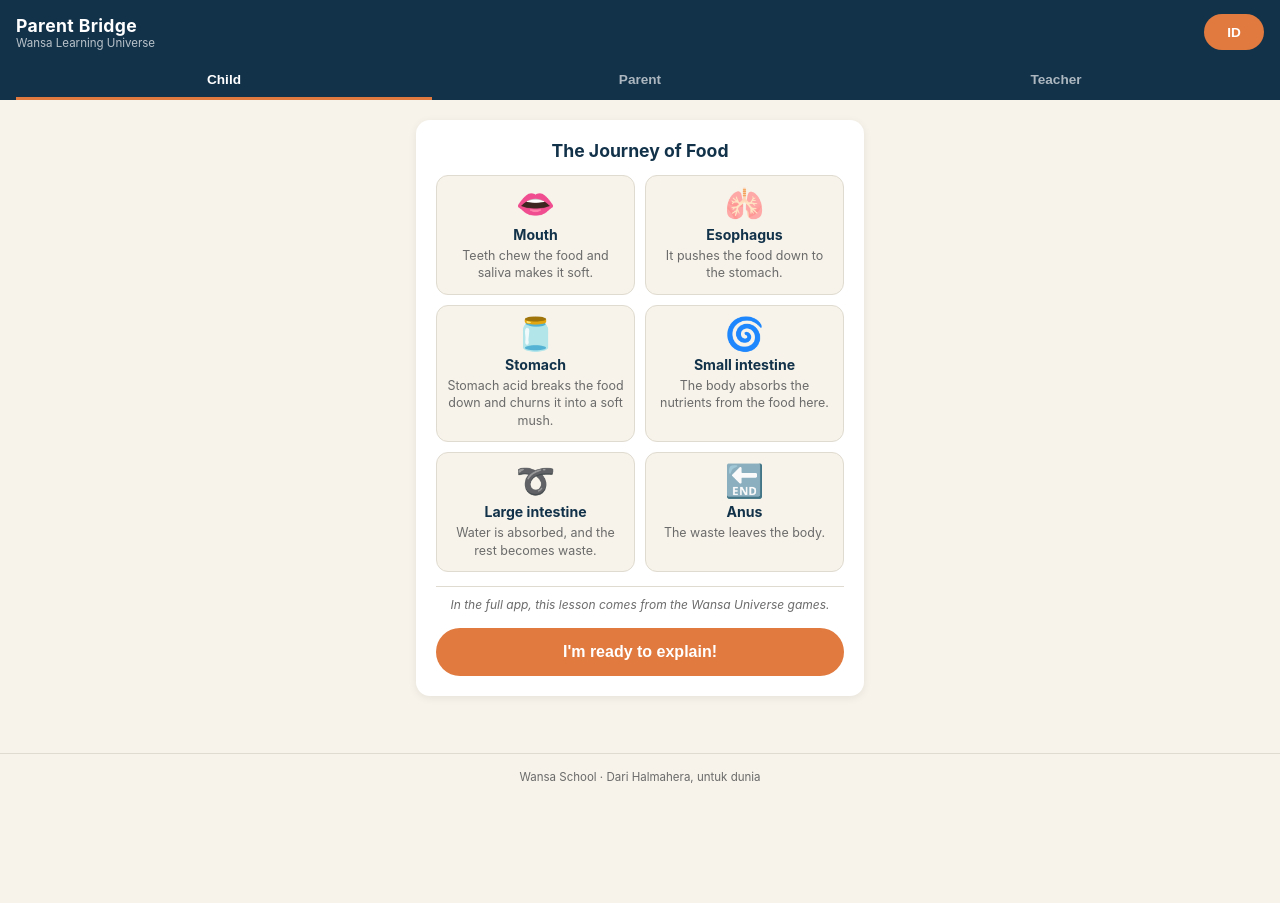
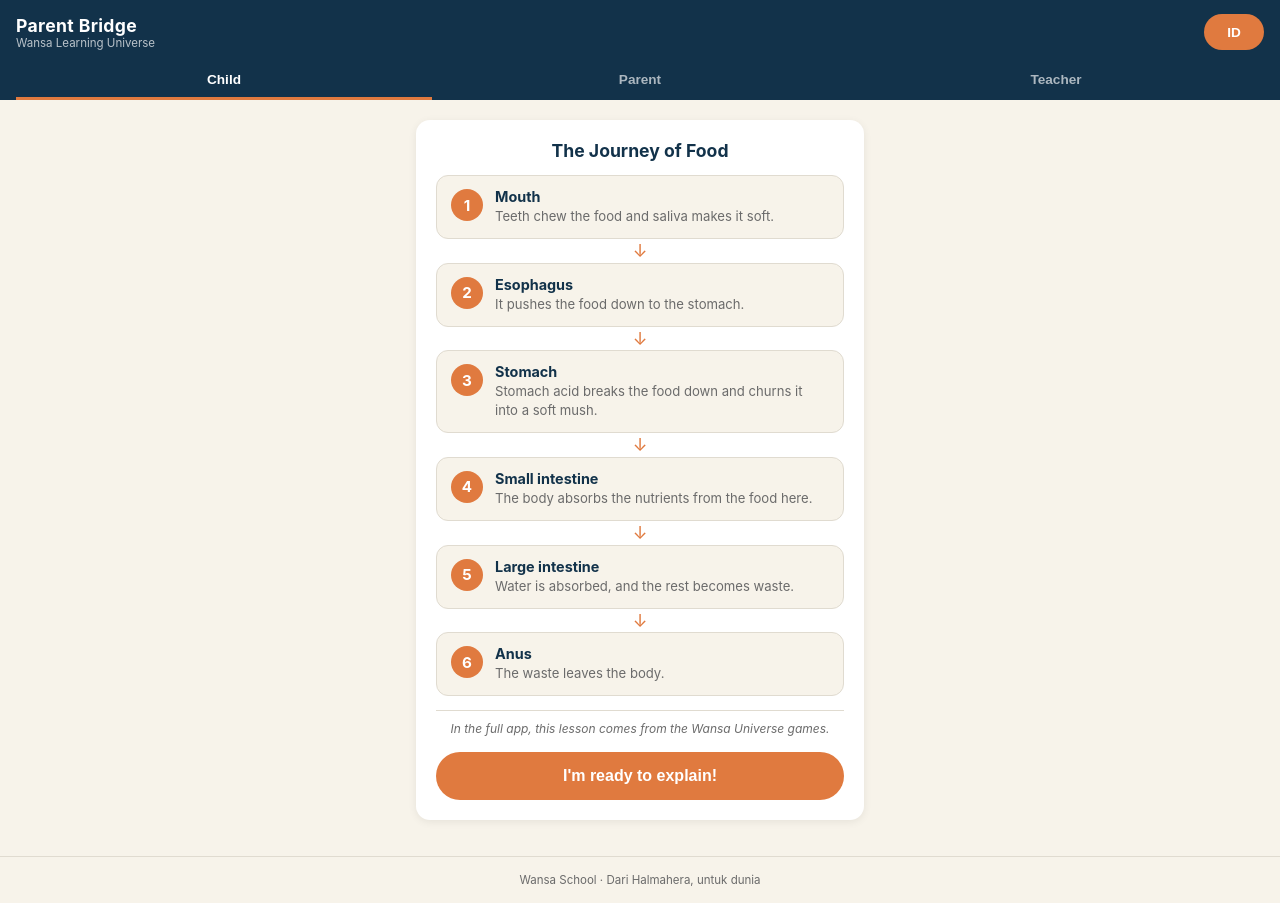
Before and after one commit to adywansa86-gif/parent-bridge, a plain HTML site: page index.html in a window 1280 px wide. Before the commit the page ends 800 px from the top, so only its background shows below. Drawn offline with Linux system fonts and the light colour scheme.

Commit message:
Lesson cards: replace emojis with orange number badges, single-column journey layout with arrows

```diff
--- a/app.js
+++ b/app.js
@@ -539,13 +539,21 @@ function renderLesson() {
 
   const grid = document.getElementById('lesson-cards');
   grid.innerHTML = '';
-  L.lessonCards.forEach(c => {
+  L.lessonCards.forEach((c, i) => {
+    if (i > 0) {
+      const arrow = document.createElement('div');
+      arrow.className = 'lesson-arrow';
+      arrow.textContent = '↓';
+      grid.appendChild(arrow);
+    }
     const card = document.createElement('div');
     card.className = 'lesson-card';
     card.innerHTML =
-      `<span class="lesson-card-emoji">${c.emoji}</span>` +
-      `<span class="lesson-card-organ">${c.organ}</span>` +
-      `<span class="lesson-card-fact">${c.fact}</span>`;
+      `<span class="lesson-card-number">${i + 1}</span>` +
+      `<span class="lesson-card-body">` +
+        `<span class="lesson-card-organ">${c.organ}</span>` +
+        `<span class="lesson-card-fact">${c.fact}</span>` +
+      `</span>`;
     grid.appendChild(card);
   });
 }
--- a/style.css
+++ b/style.css
@@ -287,33 +287,57 @@ main { flex: 1; padding: 20px 16px; max-width: 480px; width: 100%; margin: 0 aut
   text-align: center;
 }
 .lesson-grid {
-  display: grid;
-  grid-template-columns: 1fr 1fr;
-  gap: 10px;
+  display: flex;
+  flex-direction: column;
+  gap: 0;
   margin-bottom: 14px;
 }
 .lesson-card {
   background: var(--cream);
   border: 1.5px solid #e0dbd0;
   border-radius: 12px;
-  padding: 12px 10px;
+  padding: 12px 14px;
+  display: flex;
+  flex-direction: row;
+  align-items: flex-start;
+  gap: 12px;
+}
+.lesson-card-number {
+  flex-shrink: 0;
+  width: 32px;
+  height: 32px;
+  border-radius: 50%;
+  background: var(--orange);
+  color: #fff;
+  font-size: 0.95rem;
+  font-weight: 700;
+  display: flex;
+  align-items: center;
+  justify-content: center;
+  margin-top: 1px;
+}
+.lesson-card-body {
   display: flex;
   flex-direction: column;
-  align-items: center;
-  text-align: center;
-  gap: 4px;
+  gap: 2px;
 }
-.lesson-card-emoji { font-size: 2rem; line-height: 1; }
 .lesson-card-organ {
-  font-size: 0.88rem;
+  font-size: 0.9rem;
   font-weight: 700;
   color: var(--navy);
-  margin-top: 2px;
 }
 .lesson-card-fact {
-  font-size: 0.78rem;
+  font-size: 0.82rem;
   color: var(--muted);
-  line-height: 1.4;
+  line-height: 1.45;
+}
+.lesson-arrow {
+  text-align: center;
+  color: var(--orange);
+  font-size: 1.1rem;
+  line-height: 1;
+  padding: 3px 0;
+  user-select: none;
 }
 .lesson-note {
   font-size: 0.75rem;
```
